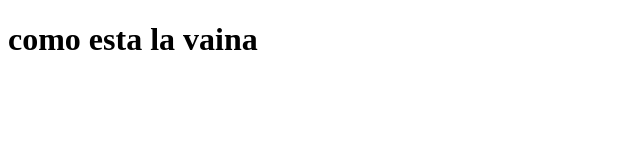
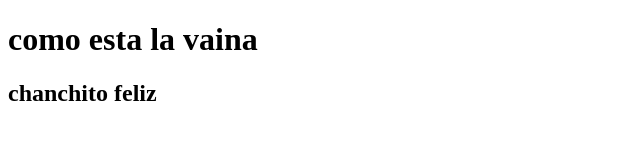
Before and after one commit to guidojesus/prueba1, a plain HTML site: page index.html in a window 1280 px wide. Shown: the whole page, without its empty margins (0-640 px from the left). Drawn offline with Linux system fonts and the light colour scheme.

Commit message:
estatus corto

```diff
--- /dev/null
+++ b/estilo2.css
@@ -0,0 +1,7 @@
+h1{
+    color: aquamarine;
+}
+
+h2{
+    color: goldenrod;
+}
--- a/index.html
+++ b/index.html
@@ -8,5 +8,6 @@
 </head>
 <body>
     <h1>como esta la vaina</h1>
+    <h2>chanchito feliz</h2>
 </body>
 </html>
```
